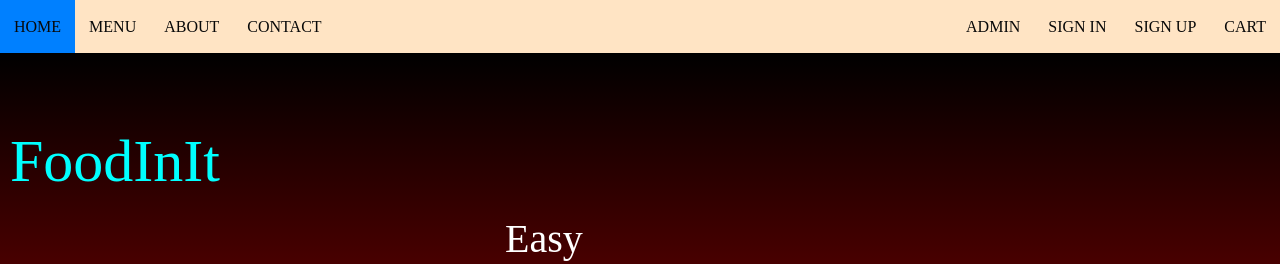
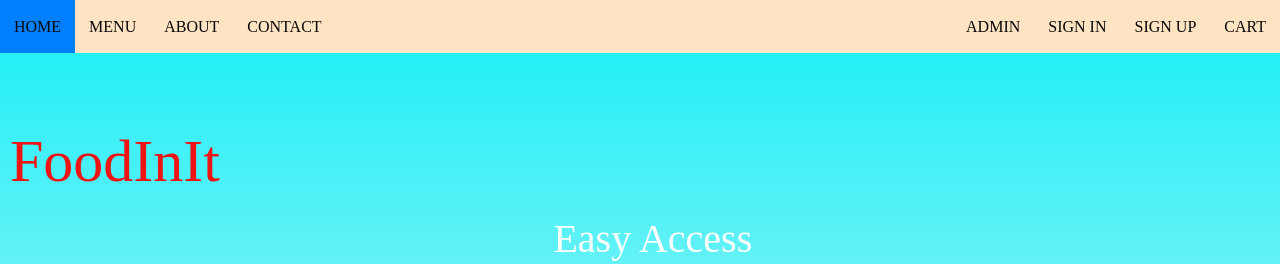
Before and after one commit to akash395/Foodinit, a React (Create React App) app: page /home in a window 1280 px wide. Shown: the top 264 px of the page. Built offline with nearby package versions, Linux system fonts and the light colour scheme.

Commit message:
Update App.css

```diff
--- a/src/App.css
+++ b/src/App.css
@@ -126,7 +126,7 @@ nav{
     text-align: center;
     box-shadow: blue;
     /* background-color: rgb(248, 159, 159); */
-    background: linear-gradient(rgb(189, 186, 204),rgb(6, 122, 113));
+    background: linear-gradient(#25f0f7,#f6f6f6);
     padding: 0%;
     margin-top: 5%;
     margin-right: 10%;
@@ -158,7 +158,7 @@ nav{
     text-align: center;
     box-shadow: blue;
     /* background-color: rgb(248, 159, 159); */
-    background: linear-gradient(rgb(189, 186, 204),rgb(6, 122, 113));
+    background: linear-gradient(#25f0f7,#f6f6f6);
     padding: 0%;
     margin-top: 5%;
     margin-right: 10%;
@@ -180,11 +180,20 @@ nav{
 }
 #section-1-gradient{
   background: #076DFF; /*for browser that do not support gradients*/
-  background: -webkit-linear-gradient(black,red);/*for safari */
-  background: -o-linear-gradient(black,red);/*for Firefox*/
-  background: -moz-linear-gradient(black,red);
-  background: linear-gradient(black,red);/*standard syntax*/
+  background: -webkit-linear-gradient(#25f0f7,#f6f6f6);/*for safari */
+  background: -o-linear-gradient(#25f0f7,#f6f6f6);/*for Firefox*/
+  background: -moz-linear-gradient(#25f0f7,#f6f6f6);
+  background: linear-gradient(#25f0f7,#f6f6f6);/*standard syntax*/
 }
+
+#section-2-gradient{
+  background: #076DFF; /*for browser that do not support gradients*/
+  background: -webkit-linear-gradient(#f6f6f6,#f6f6f6);/*for safari */
+  background: -o-linear-gradient(#f6f6f6,#f6f6f6);/*for Firefox*/
+  background: -moz-linear-gradient(#f6f6f6,#f6f6f6);
+  background: linear-gradient(#f6f6f6,#f6f6f6);/*standard syntax*/
+}
+
 h1.large{
   color: #fff;
   font-size: 40px;
@@ -201,7 +210,7 @@ h1.large{
   font-size: 60px;
   text-align: left;
   border: 4 solid black;
-  color: aqua;
+  color: rgb(238, 20, 20);
   padding:10px;
   display: block;
   margin: 0;
@@ -213,7 +222,7 @@ h1.large{
   margin-bottom: 5px;
 
 }
-.col-6{width: 50%;}
+.col-6{width: 60%;}
 .row{
   width: 100%;
   display: flex;
```
